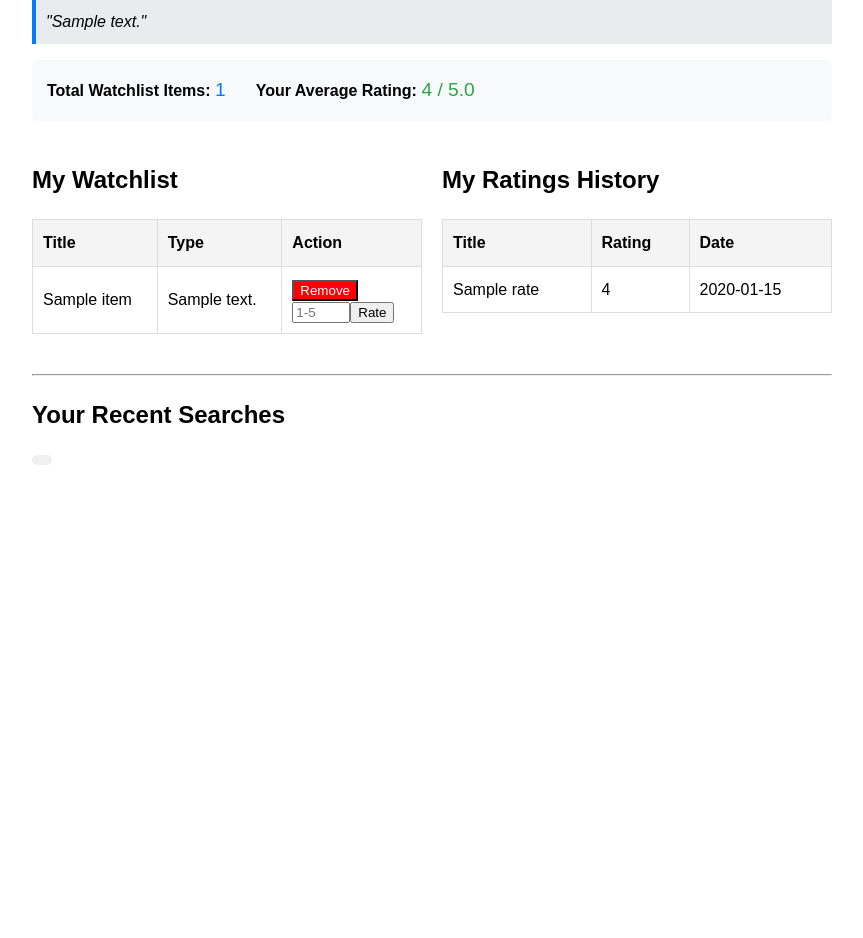
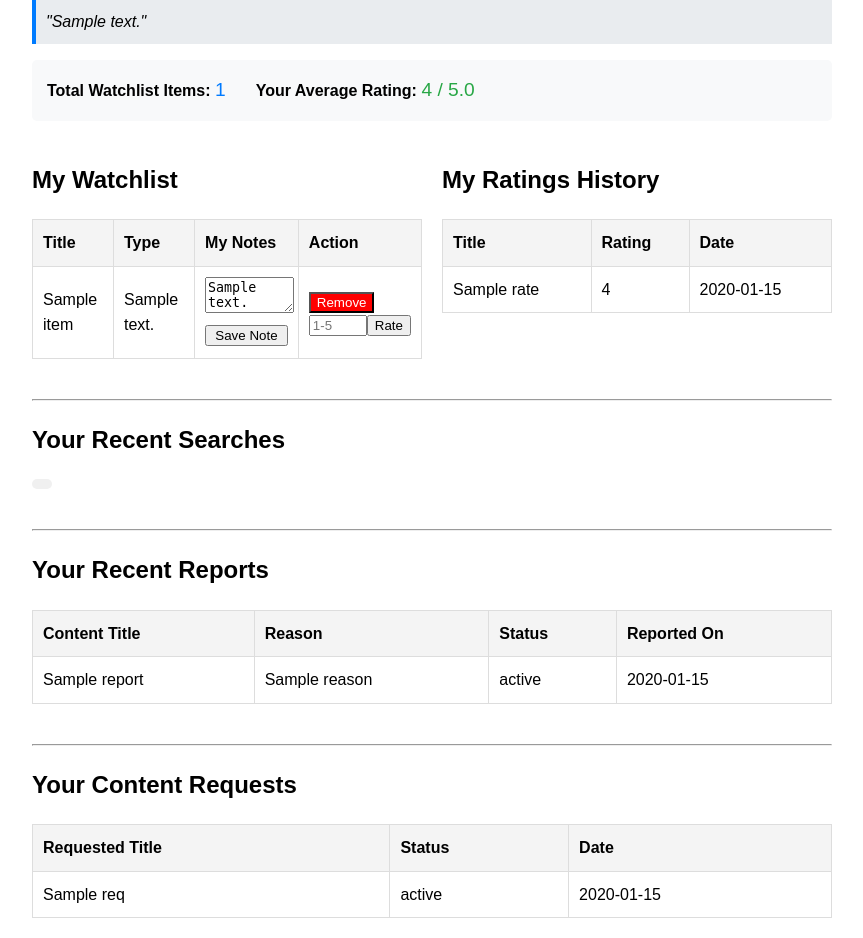
Before and after one commit to matthewproboski/movie-watchlist-project-CS-3620, a Flask app: template templates/dashboard.html in a window 1280 px wide. Shown: the part 161-1099 px from the top of the page, without its empty margins (208-1071 px from the left). Before the commit the page ends 626 px from the top, so only its background shows below. Run offline with Flask 3, Linux system fonts and the light colour scheme; the template is opened without the code that fills it: most values are stand-ins (such as "Sample title", 1, 10 or a date in 2020).

Commit message:
features + final submission

```diff
--- a/app.py
+++ b/app.py
@@ -274,6 +274,91 @@ def rate_content(content_id):
 
     return redirect(request.referrer or url_for('index'))
 
+@app.route('/report/<int:content_id>', methods=['POST'])
+@login_required
+def report_content(content_id):
+    reason = request.form['reason']
+    details = request.form.get('details', '')
+
+    conn = get_db_connection()
+    if not conn:
+        flash("Database connection failed.", "error")
+        return redirect(request.referrer or url_for('index'))
+
+    cursor = conn.cursor()
+    try:
+        query = """
+            INSERT INTO content_reports (user_id, content_id, reason, details)
+            VALUES (%s, %s, %s, %s)
+        """
+        cursor.execute(query, (session['user_id'], content_id, reason, details))
+        conn.commit()
+        flash("Report submitted successfully. Thank you for the feedback!", "success")
+    except mysql.connector.Error as err:
+        flash(f"An error occurred while submitting your report: {err}", "error")
+        conn.rollback()
+    finally:
+        cursor.close()
+        conn.close()
+
+    return redirect(request.referrer or url_for('index'))
+
+@app.route('/notes/save/<int:content_id>', methods=['POST'])
+@login_required
+def save_note(content_id):
+    note_text = request.form['note_text']
+    user_id = session['user_id']
+
+    conn = get_db_connection()
+    if not conn:
+        flash("Database connection failed.", "error")
+        return redirect(url_for('dashboard'))
+
+    cursor = conn.cursor()
+    try:
+        query = """
+            INSERT INTO content_notes (user_id, content_id, note_text)
+            VALUES (%s, %s, %s)
+            ON DUPLICATE KEY UPDATE note_text = VALUES(note_text)
+        """
+        cursor.execute(query, (user_id, content_id, note_text))
+        conn.commit()
+        flash("Note saved!", "success")
+    except mysql.connector.Error as err:
+        flash(f"An error occurred while saving your note: {err}", "error")
+        conn.rollback()
+    finally:
+        cursor.close()
+        conn.close()
+
+    return redirect(url_for('dashboard'))
+
+@app.route('/request', methods=['POST'])
+@login_required
+def request_content():
+    title = request.form['title']
+    user_id = session['user_id']
+
+    conn = get_db_connection()
+    if not conn:
+        flash("Database connection failed.", "error")
+        return redirect(url_for('search'))
+
+    cursor = conn.cursor()
+    try:
+        query = "INSERT INTO content_requests (user_id, title) VALUES (%s, %s)"
+        cursor.execute(query, (user_id, title))
+        conn.commit()
+        flash(f"Your request for '{title}' has been submitted!", "success")
+    except mysql.connector.Error as err:
+        flash(f"An error occurred: {err}", "error")
+        conn.rollback()
+    finally:
+        cursor.close()
+        conn.close()
+
+    return redirect(url_for('search'))
+
 @app.route('/dashboard')
 @login_required
 def dashboard():
@@ -282,10 +367,17 @@ def dashboard():
     user_id = session['user_id']
 
     watchlist_query = """
-        SELECT c.*
-        FROM content c
-        JOIN user_watchlist w ON c.content_id = w.content_id
-        WHERE w.user_id = %s
+        SELECT
+            c.*,
+            n.note_text
+        FROM
+            user_watchlist w
+        JOIN
+            content c ON w.content_id = c.content_id
+        LEFT JOIN
+            content_notes n ON w.user_id = n.user_id AND w.content_id = n.content_id
+        WHERE
+            w.user_id = %s
     """
     cursor.execute(watchlist_query, (user_id,))
     watchlist = cursor.fetchall()
@@ -325,6 +417,29 @@ def dashboard():
     cursor.execute(search_history_query, (user_id,))
     recent_searches = cursor.fetchall()
 
+    # get the users reports
+    reports_query = """
+        SELECT r.reason, r.status, r.created_at, c.title
+        FROM content_reports r
+        JOIN content c ON r.content_id = c.content_id
+        WHERE r.user_id = %s
+        ORDER BY r.created_at DESC
+        LIMIT 5;
+    """
+    cursor.execute(reports_query, (user_id,))
+    my_reports = cursor.fetchall()
+
+    # content requests
+    requests_query = """
+        SELECT title, status, requested_at
+        FROM content_requests
+        WHERE user_id = %s
+        ORDER BY requested_at DESC
+        LIMIT 5;
+    """
+    cursor.execute(requests_query, (user_id,))
+    my_requests = cursor.fetchall()
+
     cursor.close()
     conn.close()
 
@@ -334,7 +449,9 @@ def dashboard():
                            watchlist_count=watchlist_count,
                            avg_rating=avg_rating,
                            profile=user_profile,
-                           recent_searches=recent_searches)
+                           recent_searches=recent_searches,
+                           my_reports=my_reports,
+                           my_requests=my_requests)
 
 @app.route('/search')
 def search():
--- a/templates/dashboard.html
+++ b/templates/dashboard.html
@@ -33,11 +33,17 @@
         <h2>My Watchlist</h2>
         {% if watchlist %}
             <table>
-                <tr><th>Title</th><th>Type</th><th>Action</th></tr>
+                <tr><th>Title</th><th>Type</th><th>My Notes</th><th>Action</th></tr>
                 {% for item in watchlist %}
                 <tr>
                     <td>{{ item.title }}</td>
                     <td>{{ item.content_type }}</td>
+                    <td>
+                        <form action="/notes/save/{{ item.content_id }}" method="POST">
+                            <textarea name="note_text" rows="2" style="width: 100%;">{{ item.note_text if item.note_text else '' }}</textarea>
+                            <button type="submit" style="width: 100%; margin-top: 5px;">Save Note</button>
+                        </form>
+                    </td>
                     <td>
                         <form action="/watchlist/remove/{{ item.content_id }}" method="POST">
                             <button type="submit" style="background:red; color:white;">Remove</button>
@@ -89,4 +95,54 @@
 {% else %}
     <p>You haven't searched for anything yet.</p>
 {% endif %}
+<hr style="margin-top: 40px;">
+<h2>Your Recent Reports</h2>
+{% if my_reports %}
+    <table>
+        <thead>
+            <tr>
+                <th>Content Title</th>
+                <th>Reason</th>
+                <th>Status</th>
+                <th>Reported On</th>
+            </tr>
+        </thead>
+        <tbody>
+            {% for report in my_reports %}
+            <tr>
+                <td>{{ report.title }}</td>
+                <td>{{ report.reason }}</td>
+                <td>{{ report.status }}</td>
+                <td>{{ report.created_at.strftime('%Y-%m-%d') }}</td>
+            </tr>
+            {% endfor %}
+        </tbody>
+    </table>
+{% else %}
+    <p>You haven't submitted any reports yet.</p>
+{% endif %}
+<hr style="margin-top: 40px;">
+<h2>Your Content Requests</h2>
+{% if my_requests %}
+    <table>
+        <thead>
+            <tr>
+                <th>Requested Title</th>
+                <th>Status</th>
+                <th>Date</th>
+            </tr>
+        </thead>
+        <tbody>
+            {% for req in my_requests %}
+            <tr>
+                <td>{{ req.title }}</td>
+                <td>{{ req.status }}</td>
+                <td>{{ req.requested_at.strftime('%Y-%m-%d') }}</td>
+            </tr>
+            {% endfor %}
+        </tbody>
+    </table>
+{% else %}
+    <p>You haven't requested any content yet.</p>
+{% endif %}
 {% endblock %}
```
Also changed, not shown: schema.sql (+36 -0 lines), templates/index.html (+8 -0 lines), templates/search.html (+9 -0 lines), README.md, 1 other file.
